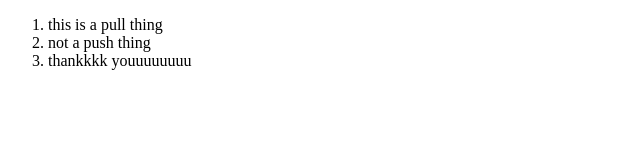
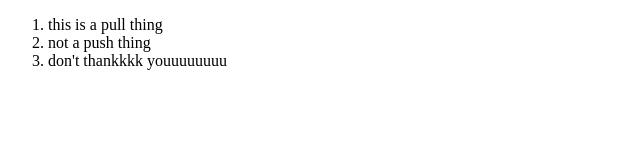
Before and after one commit to Spongnnnie/click, a plain HTML site: page index.html in a window 1280 px wide. Shown: the full height of the page, 0-640 px from the left. Drawn offline with Linux system fonts and the light colour scheme.

Commit message:
initial commit

```diff
--- a/index.html
+++ b/index.html
@@ -9,7 +9,7 @@
     <ol>
         <li>this is a pull thing</li>
         <li>not a push thing</li>
-        <li>thankkkk youuuuuuuu</li>
+        <li>don't thankkkk youuuuuuuu</li>
     </ol>
 </body>
 </html>
```
